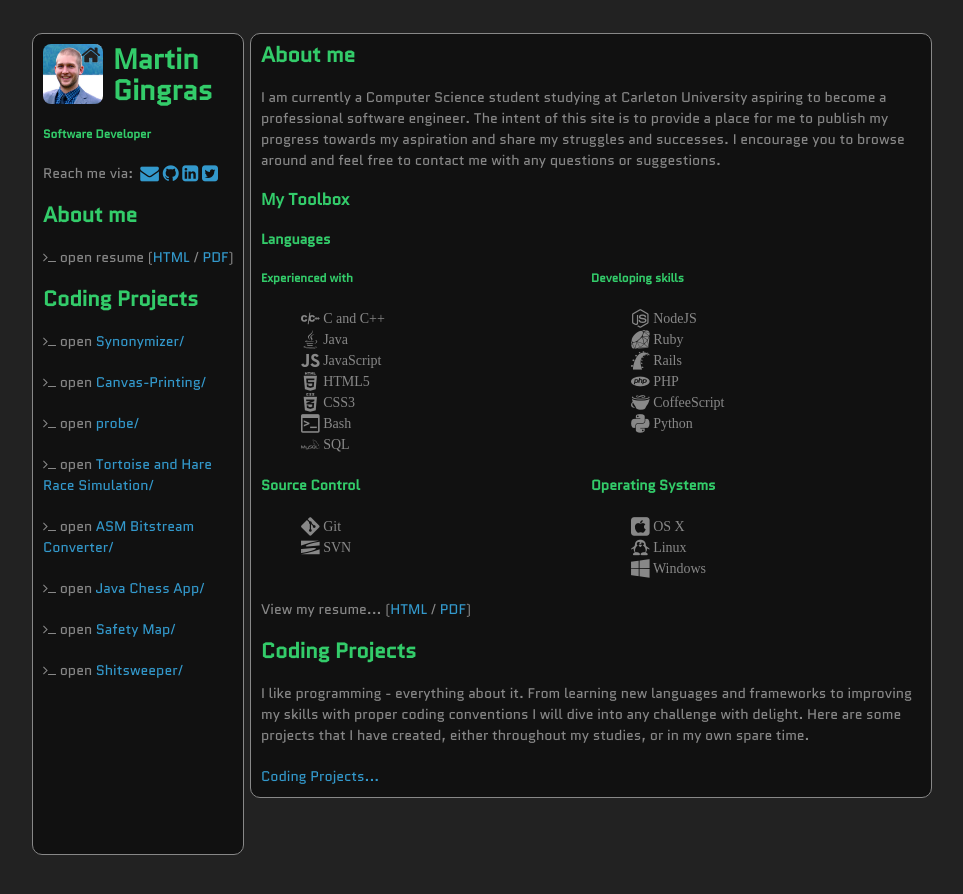
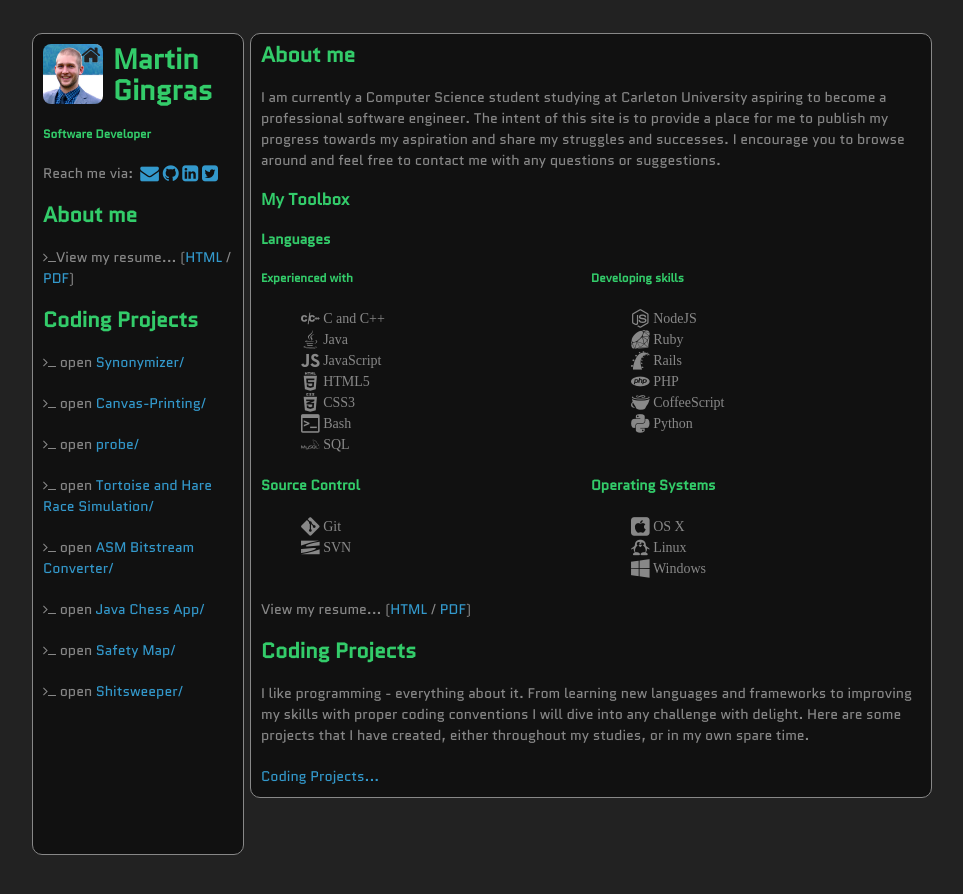
Before and after one commit to mgingras/The-old-mgingras.ca, a Jekyll site: the page built from index.html, in a window 1280 px wide. Shown: the top 894 px of the page, without its empty margins (158-1121 px from the left). Built offline with Jekyll 4.4.1, drawn with Linux system fonts in a browser that asks for light colours; some web fonts are replaced; Markdown is read by kramdown in place of the engine named in the settings.

Commit message:
sidebar change

```diff
--- a/_includes/sidebar.html
+++ b/_includes/sidebar.html
@@ -14,7 +14,7 @@
 </p>
 <h2>About me</h2>
 <nav>
-  <p><i class="icon-terminal"></i> open resume (<a href="/resume">HTML</a> / <a href="/resume/resume.pdf">PDF</a>)</p>
+  <p><i class="icon-terminal"></i>View my resume... (<a href="/resume">HTML</a> / <a href="/resume/resume.pdf">PDF</a>)</p>
   <h2><a style="color:#33CC6A;"href="/coding">Coding Projects</a></h2>
 </nav>
 {% for project in site.categories.coding %}
```
